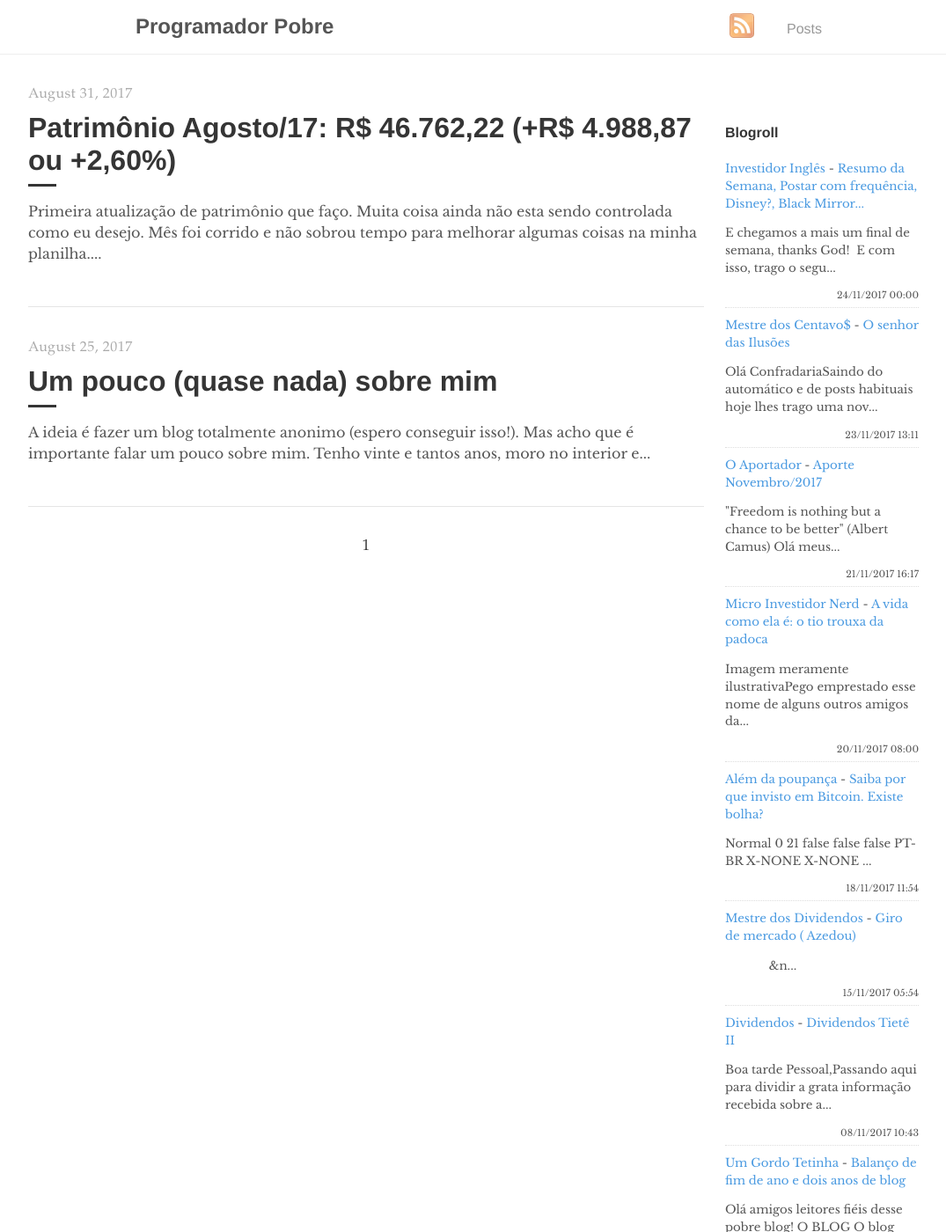
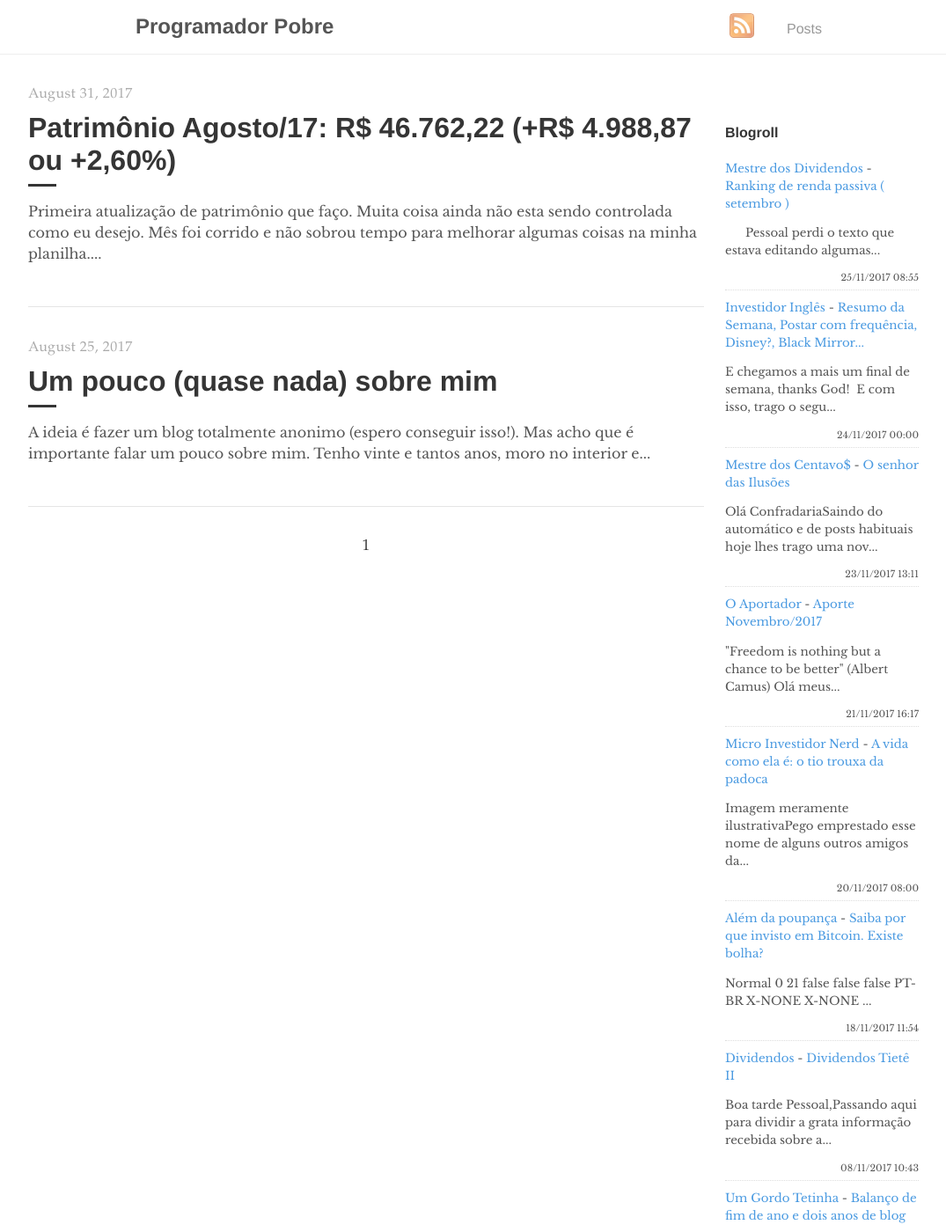
Before and after one commit to programadorpobre/programadorpobre.github.io, a Jekyll site: the page built from index.html, in a window 1280 px wide and 1400 px high. Shown: the whole window at 88% size, without its empty margins (96-1171 px from the left). Built offline with Jekyll 4.4.1, drawn with Linux system fonts in a browser that asks for light colours; the list of posts is cut into pages by our own code; comment, search, counter and statistics services are not loaded.

Commit message:
[ci skip] travis #112

```diff
--- a/_includes/feed-entries.html
+++ b/_includes/feed-entries.html
@@ -1,3 +1,8 @@
+<div class="feed-entry">
+    <a class="feed-entry-site-name" href="http://mestredosdividendos.blogspot.com/">Mestre dos Dividendos</a> - <a class="feed-entry-title" href="http://mestredosdividendos.blogspot.com/2017/11/ranking-de-renda-passiva-setembro.html">Ranking de renda passiva ( setembro )</a>
+    <p class="feed-entry-summary">&nbsp;&nbsp;&nbsp;&nbsp;&nbsp; Pessoal perdi o texto que estava editando algumas...</p>
+    <time datetime="2017-11-25T08:55:00.002-08:00">25/11/2017 08:55</time>
+</div>
 <div class="feed-entry">
     <a class="feed-entry-site-name" href="http://investidoringles.blogspot.com/">Investidor Inglês</a> - <a class="feed-entry-title" href="http://investidoringles.blogspot.com/2017/11/como-postar-com-frequencia-no-blog.html">Resumo da Semana, Postar com frequência, Disney?, Black Mirror...</a>
     <p class="feed-entry-summary">E chegamos a mais um final de semana, thanks God!&nbsp; E com isso, trago o segu...</p>
@@ -24,11 +29,6 @@
     <time datetime="2017-11-18T11:54:00.002-02:00">18/11/2017 11:54</time>
 </div>
 <div class="feed-entry">
-    <a class="feed-entry-site-name" href="http://mestredosdividendos.blogspot.com/">Mestre dos Dividendos</a> - <a class="feed-entry-title" href="http://mestredosdividendos.blogspot.com/2017/11/giro-de-mercado-azedou.html">Giro de mercado ( Azedou)</a>
-    <p class="feed-entry-summary">&nbsp;&nbsp;&nbsp;&nbsp;&nbsp;&nbsp;&nbsp;&nbsp;&nbsp;&nbsp;&nbsp;&nbsp;&nbsp;&n...</p>
-    <time datetime="2017-11-15T05:54:00.000-08:00">15/11/2017 05:54</time>
-</div>
-<div class="feed-entry">
     <a class="feed-entry-site-name" href="http://bonsdividendos.blogspot.com/">Dividendos</a> - <a class="feed-entry-title" href="http://bonsdividendos.blogspot.com/2017/11/dividendos-tiete-ii.html">Dividendos Tietê II</a>
     <p class="feed-entry-summary">Boa tarde Pessoal,Passando aqui para dividir a grata informação recebida sobre a...</p>
     <time datetime="2017-11-08T10:43:00.000-08:00">08/11/2017 10:43</time>
```
